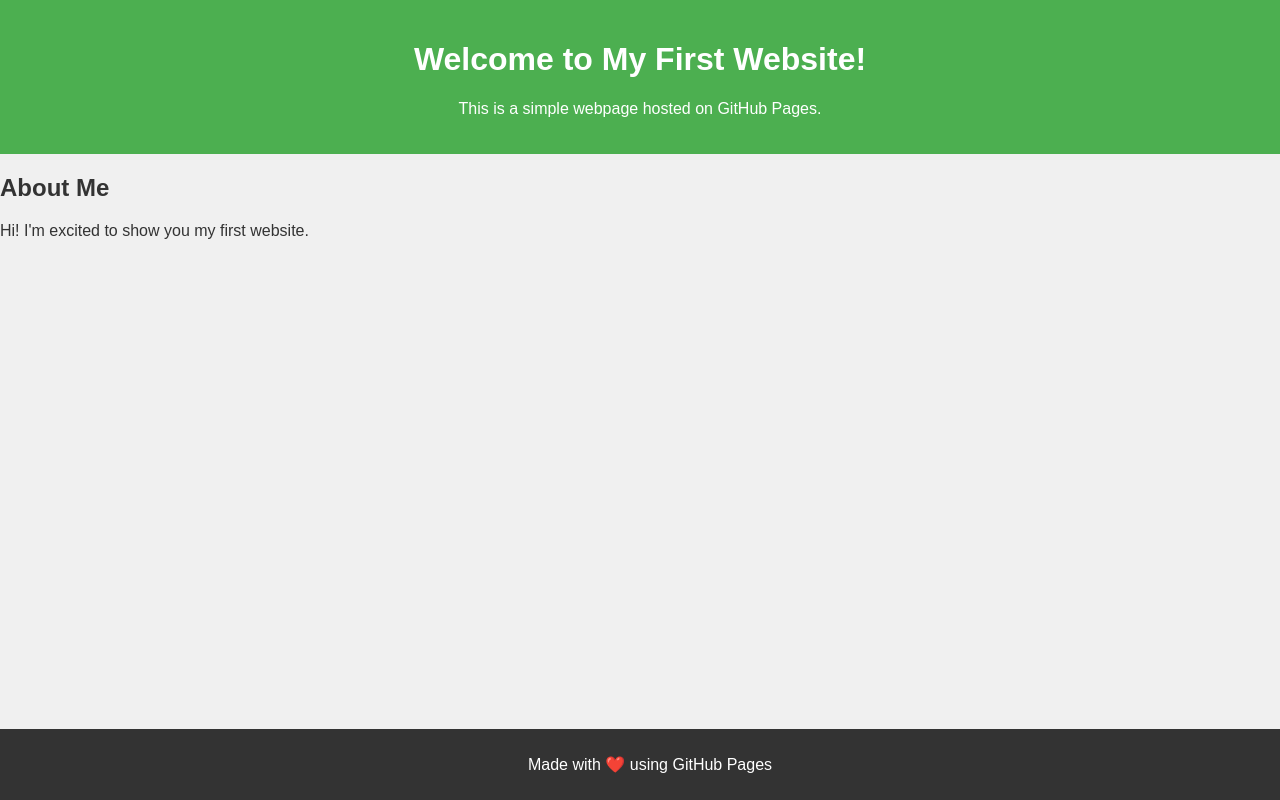
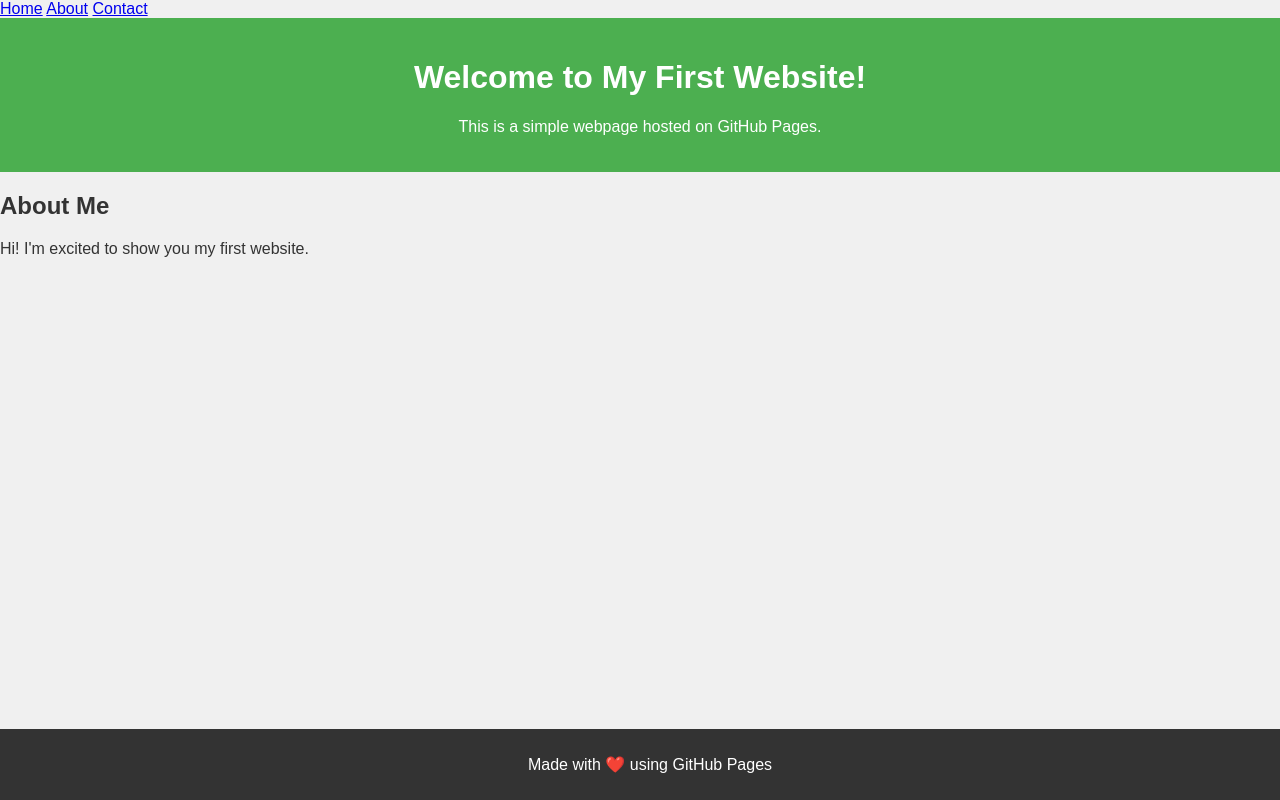
Before and after one commit to raqm/raqm.github.io, a plain HTML site: page index.html in a window 1280 px wide. Drawn offline with Linux system fonts and the light colour scheme.

Commit message:
Update index.html
added nav

```diff
--- a/index.html
+++ b/index.html
@@ -6,6 +6,13 @@
     <title>My First GitHub Pages Website</title>
     <link rel="stylesheet" href="styles.css">
 </head>
+
+<nav>
+    <a href="index.html">Home</a>
+    <a href="about.html">About</a>
+    <a href="contact.html">Contact</a>
+</nav>
+
 <body>
     <header>
         <h1>Welcome to My First Website!</h1>
```
